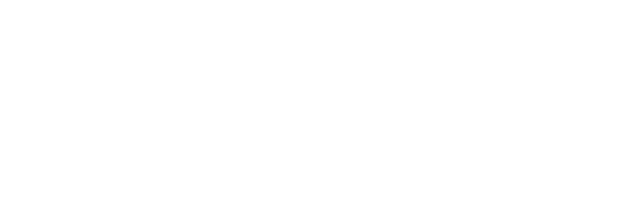
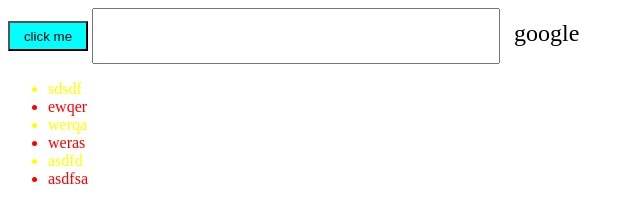
Before and after one commit to RaselMridha792/css-pseudo-code, a plain HTML site: page index.html in a window 1280 px wide. Shown: the whole page, without its empty margins (0-640 px from the left). Drawn offline with Linux system fonts and the light colour scheme.

Commit message:
creating some changes of a, li, button using pseudo code css

```diff
--- a/index.html
+++ b/index.html
@@ -4,8 +4,22 @@
     <meta charset="UTF-8">
     <meta name="viewport" content="width=device-width, initial-scale=1.0">
     <title>pseudo</title>
+    <link rel="stylesheet" href="style.css">
 </head>
 <body>
+    <header>
+        <button>click me</button>
+        <input type="text">
+        <a href="https://google.com" class="link" target="_blank">google</a>
+        <ul>
+            <li>sdsdf</li>
+            <li>ewqer</li>
+            <li>werqa</li>
+            <li>weras</li>
+            <li>asdfd</li>
+            <li>asdfsa</li>
+        </ul>
+    </header>
 
 </body>
 </html>
--- a/style.css
+++ b/style.css
@@ -0,0 +1,51 @@
+header > button{
+    height: 30px;
+    width: 80px;
+    background-color: aqua;
+}
+
+/* mouse hover  */
+header > button:hover{
+    background-color: black;
+    color: white;
+}
+header > input{
+    width: 400px;
+    height: 50px;
+}
+/* pseudo focus  */
+header > input:focus{
+    background-color: black;
+    color: white;
+    font-size: 24px;
+}
+
+/* pseudo for a tag  */
+header > a{
+    color: black;
+    text-decoration: none;
+    font-size: 24px;
+    padding: 10px;
+}
+
+header > a:visited{
+    color: gray;
+}
+
+/* pseudo for list item  */
+/*
+li:first-child{
+    color: red;
+}
+
+li:last-child{
+    color: magenta;
+} */
+
+li:nth-child(2n){
+    color: red;
+}
+
+li:nth-child(2n+1){
+    color: yellow;
+}
```
